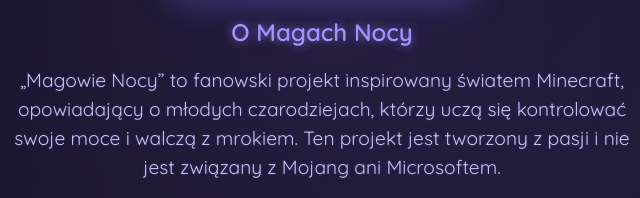
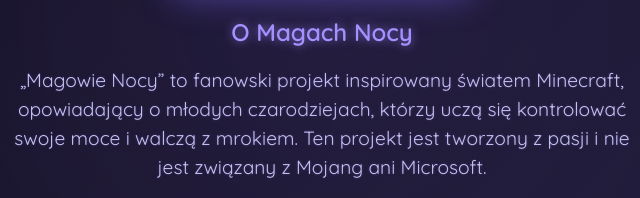
Before and after one commit to nieskoit/nieskoit.github.io, a plain HTML site: page index.html in a window 1280 px wide. Shown: the part 411-609 px from the top of the page, 318-958 px from the left. Drawn offline with Linux system fonts and the light colour scheme.

Commit message:
Update index.html

```diff
--- a/index.html
+++ b/index.html
@@ -343,7 +343,7 @@ footer {
     <p>
       „Magowie Nocy” to fanowski projekt inspirowany światem Minecraft,
       opowiadający o młodych czarodziejach, którzy uczą się kontrolować swoje moce i walczą z mrokiem.
-      Ten projekt jest tworzony z pasji i nie jest związany z Mojang ani Microsoftem.
+      Ten projekt jest tworzony z pasji i nie jest związany z Mojang ani Microsoft.
     </p>
   </section>
 </main>
```
